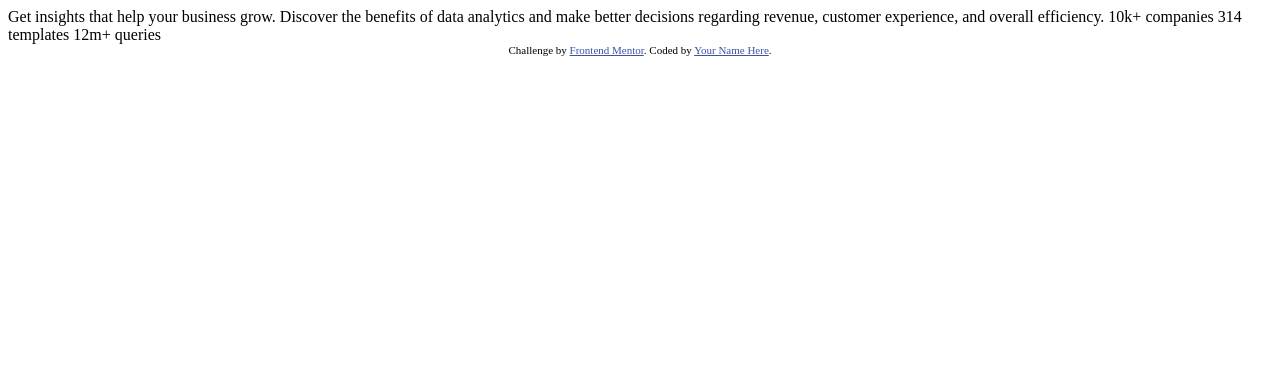
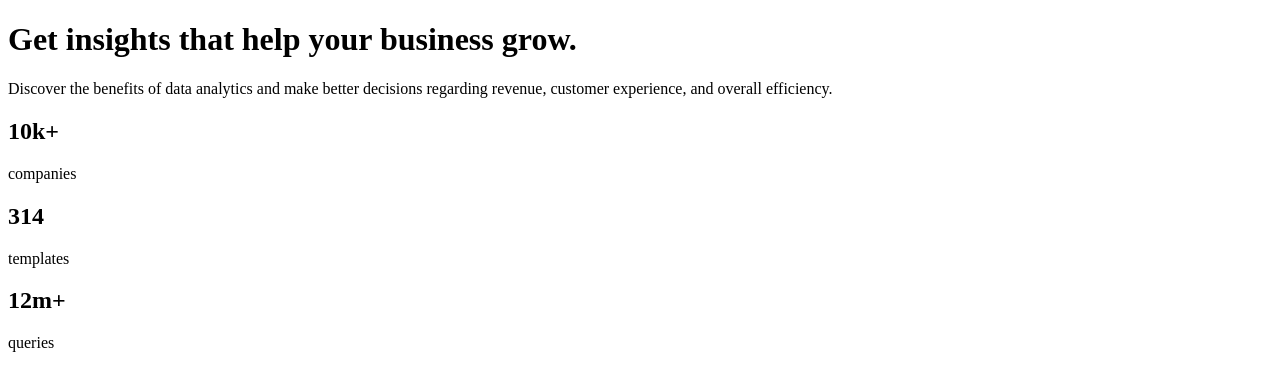
Before and after one commit to Aq1q/stats-preview-card, a plain HTML site: page index.html in a window 1280 px wide. Drawn offline with Linux system fonts and the light colour scheme.

Commit message:
Create HTML tags

```diff
--- a/index.html
+++ b/index.html
@@ -8,26 +8,39 @@
 
   <title>Frontend Mentor | Stats preview card component</title>
 
-  <!-- Feel free to remove these styles or customise in your own stylesheet 👍 -->
-  <style>
-    .attribution { font-size: 11px; text-align: center; }
-    .attribution a { color: hsl(228, 45%, 44%); }
-  </style>
 </head>
 <body>
+  <div class="container" role="main">
+    <div class="img-container">
+    </div>
+    <div class="heading-container">
+      <h1>
+        Get insights that help your business grow.
+      </h1>
+      <p>
+        Discover the benefits of data analytics and make better decisions regarding revenue, customer
+        experience, and overall efficiency.
+      </p>
+    </div>
+    <div class="stats-container">
+      <div class="stat-box">
+        <h2 class="stat-heading">10k+</h2>
+        <p class="stat-text">companies</p>
+      </div>
+      <div class="stat-box">
+        <h2 class="stat-heading">314</h2>
+        <p class="stat-text">templates</p>
+      </div>
+      <div class="stat-box">
+        <h2 class="stat-heading">12m+</h2>
+        <p class="stat-text">queries</p>
+      </div>
+    </div>
+  </div>
 
-  Get insights that help your business grow.
-
-  Discover the benefits of data analytics and make better decisions regarding revenue, customer
-  experience, and overall efficiency.
-
-  10k+ companies
-  314 templates
-  12m+ queries
-
-  <div class="attribution">
+  <!-- <div class="attribution" role="contentInfo">
     Challenge by <a href="https://www.frontendmentor.io?ref=challenge" target="_blank">Frontend Mentor</a>.
     Coded by <a href="#">Your Name Here</a>.
-  </div>
+  </div> -->
 </body>
 </html>
```
